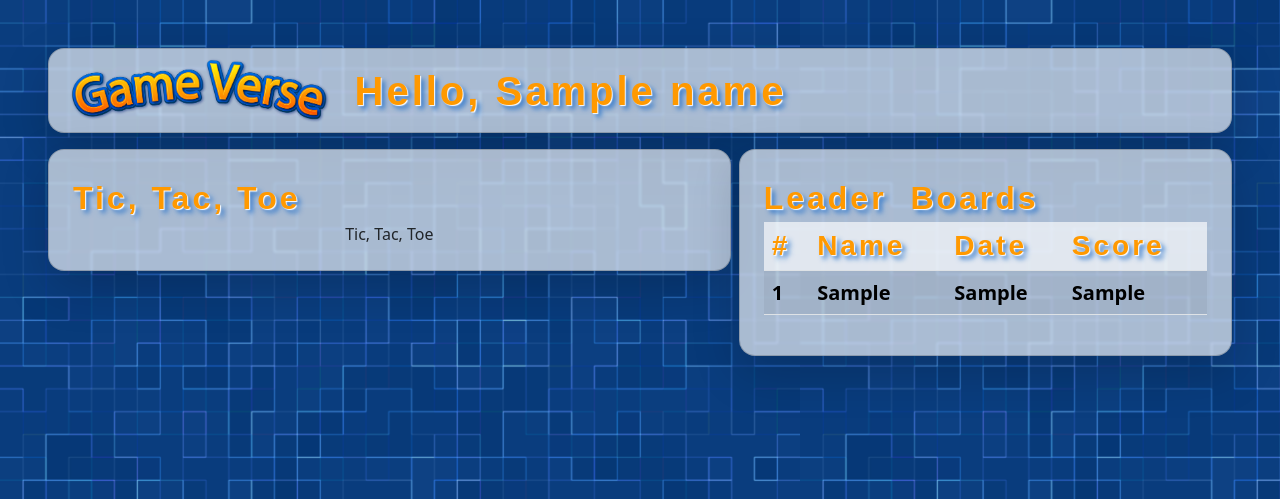
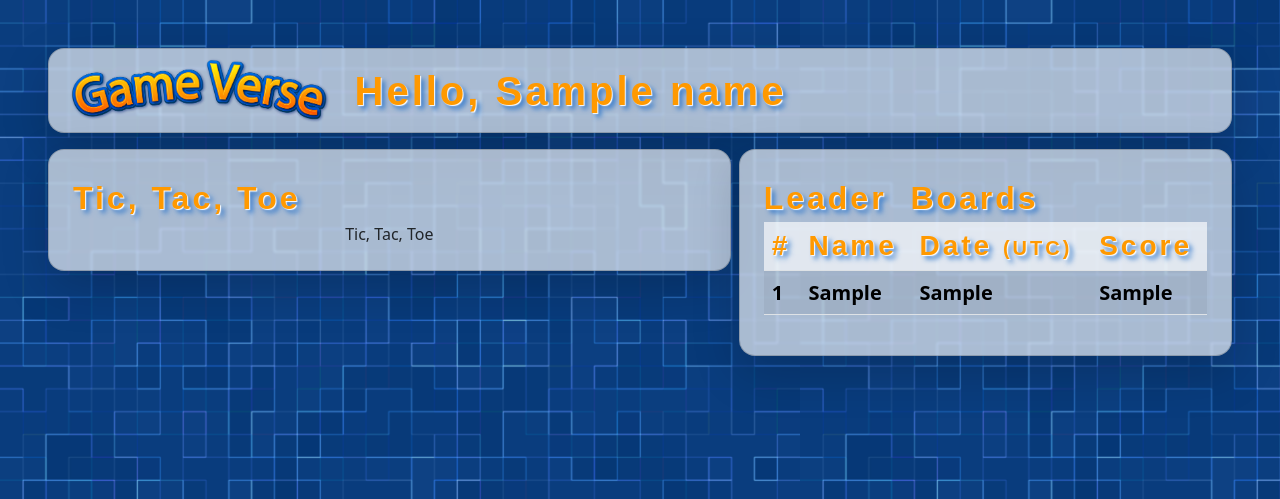
Before and after one commit to Andrew-Ayman123/Django-Game-Verse, a Django app: template main/templates/main/tic_game.html in a window 1280 px wide. Shown: the top 499 px of the page. Run offline with Django 4.2, Linux system fonts and the light colour scheme; the template is opened without the code that fills it: most values are stand-ins (such as "Sample title", 1, 10 or a date in 2020); some web fonts are replaced.

Commit message:
Adjusted the leaderboard to show utc

```diff
--- a/main/templates/main/game_base.html
+++ b/main/templates/main/game_base.html
@@ -40,7 +40,7 @@
               <tr>
                 <th class="bg-custom-white fc-orange fs-3" scope="col">#</th>
                 <th class="bg-custom-white fc-orange fs-3" scope="col">Name</th>
-                <th class="bg-custom-white fc-orange fs-3" scope="col">Date</th>
+                <th class="bg-custom-white fc-orange fs-3" scope="col">Date <span class="fs-5">(UTC)</span></th>
                 <th class="bg-custom-white fc-orange fs-3" scope="col">
                   Score
                 </th>
```
